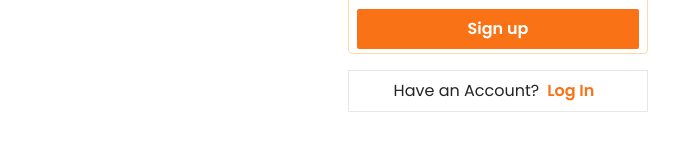
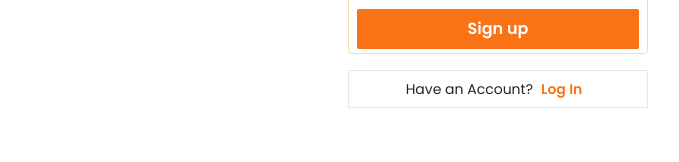
Before and after one commit to CodeLab-Collaborators/socialFE, a React (Vite) app: page /register in a window 1280 px wide. Shown: the part 485-647 px from the top of the page, without its empty margins (300-979 px from the left). Built offline with nearby package versions, Linux system fonts and the light colour scheme; no server answers.

Commit message:
fixed little bugs

```diff
--- a/src/pages/desktop/auth/RegisterScreen.tsx
+++ b/src/pages/desktop/auth/RegisterScreen.tsx
@@ -168,10 +168,10 @@ const RegisterScreen = () => {
 
 
 
-                    <div className="flex items-center justify-center  w-[100%] my-4 p-2 border  ">
+                    <div className="flex items-center justify-center  w-[100%] my-4 p-2 border text-sm ">
                         Have an Account?
                         <Link to="/" className="no-underline text-white" >
-                            <span className="mx-2 text-[#F97316] font-semibold cursor-pointer hover:scale-105 transition-all duration-300" >Log In</span></Link>
+                            <span className="mx-2 text-[#F97316] font-semibold cursor-pointer hover:scale-105 transition-all duration-300 text-sm" >Log In</span></Link>
                     </div>
                 </div>
 
--- a/src/pages/tablet/auth/RegisterTabScreen.tsx
+++ b/src/pages/tablet/auth/RegisterTabScreen.tsx
@@ -168,10 +168,10 @@ const RegisterTabScreen = () => {
 
 
 
-                    <div className="flex items-center justify-center  w-[100%] my-4 p-2 border  ">
+                    <div className="flex items-center justify-center  w-[100%] my-4 p-2 border text-sm ">
                         Have an Account?
                         <Link to="/" className="no-underline text-white" >
-                            <span className="mx-2 text-[#F97316] font-semibold cursor-pointer hover:scale-105 transition-all duration-300" >Log In</span></Link>
+                            <span className="text-sm mx-2 text-[#F97316] font-semibold cursor-pointer hover:scale-105 transition-all duration-300 " >Log In</span></Link>
                     </div>
                 </div>
 
--- a/src/pages/tablet/auth/SignInTabScreen.tsx
+++ b/src/pages/tablet/auth/SignInTabScreen.tsx
@@ -175,7 +175,7 @@ const SignInTabScreen = () => {
 
 
                     <div className="flex items-center justify-center  w-[100%] my-4 p-3 border text-sm  ">
-                        Don't Have an Account? <Link to="/register" className="no-underline text-white" ><span className="mx-2 text-[#F97316] font-semibold cursor-pointer hover:scale-105 transition-all duration-300" >Create One </span></Link>
+                        Don't Have an Account? <Link to="/register" className="no-underline text-white" ><span className="mx-2 text-[#F97316] font-semibold cursor-pointer hover:scale-105 transition-all duration-300 text-sm" >Create One </span></Link>
                     </div>
                 </div>
 
```
